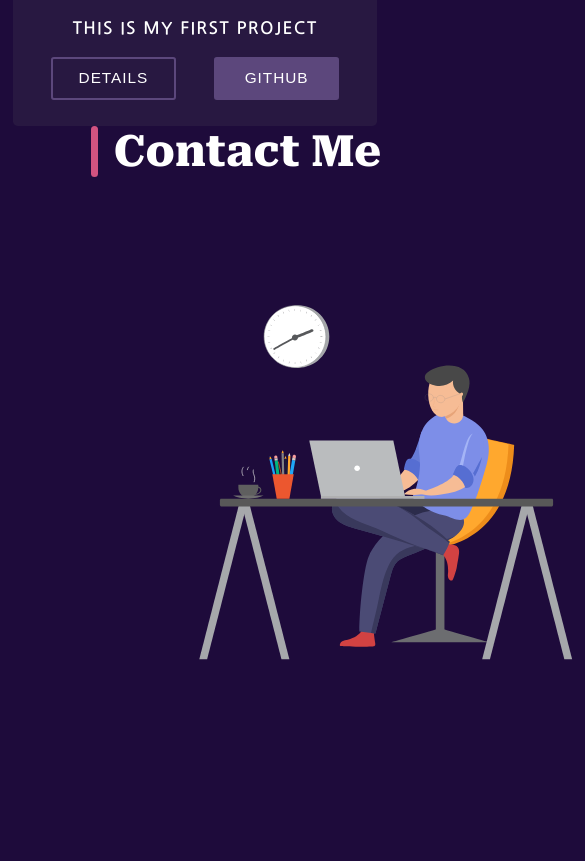
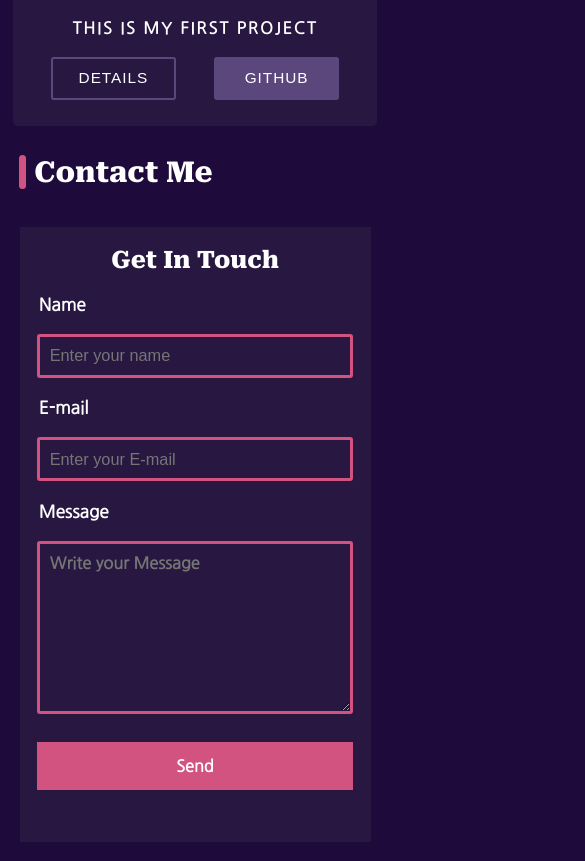
Before and after one commit to vskvasanth77/portfolio, a React (Create React App) app: page / in a window 390 px wide. Shown: the part 3000-3861 px from the top of the page, 585 px wide, since content can reach past the window. Before the commit the page ends 3811 px from the top, so only its background shows below. Built offline with nearby package versions, Linux system fonts and the light colour scheme.

Commit message:
email mobile view done

```diff
--- a/src/styles/Email.css
+++ b/src/styles/Email.css
@@ -120,3 +120,41 @@ textarea {
   text-align: center;
   font-family: inherit;
 }
+
+/*Here after its for mobile view*/
+@media (max-width: 480px) {
+  .email_handler {
+    margin-top: 3rem;
+  }
+  .email_header_one {
+    font-size: 3rem;
+    text-align: left;
+    margin-left: 2rem;
+  }
+
+  .email_text {
+    font-size: 3rem;
+  }
+  .email_text_hover:hover {
+    width: 60%;
+  }
+  .email_container {
+    flex-direction: column;
+  }
+  .email_container_left {
+    display: none;
+  }
+  .email_handler_bg {
+    width: 90%;
+    margin: 0 auto;
+  }
+  .email_header {
+    font-size: 2.5rem;
+  }
+  .email_container_right {
+    margin-top: 4rem;
+  }
+  label {
+    margin-left: 2rem;
+  }
+}
--- a/src/styles/Project.css
+++ b/src/styles/Project.css
@@ -44,6 +44,7 @@
 @media (max-width: 480px) {
   .project_container {
     height: auto;
+    margin-bottom: 2rem;
   }
   .project_header {
     font-size: 3rem;
```
